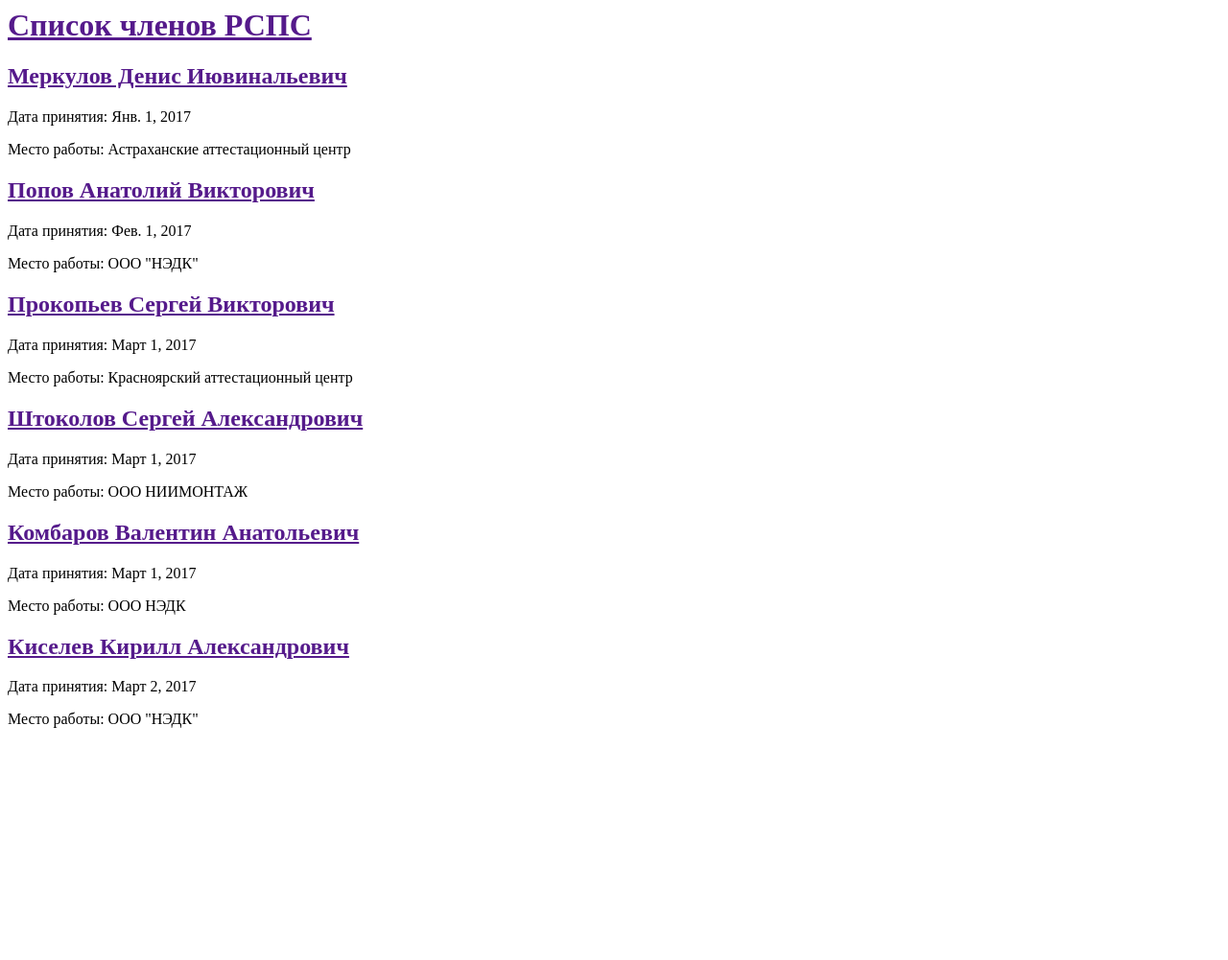
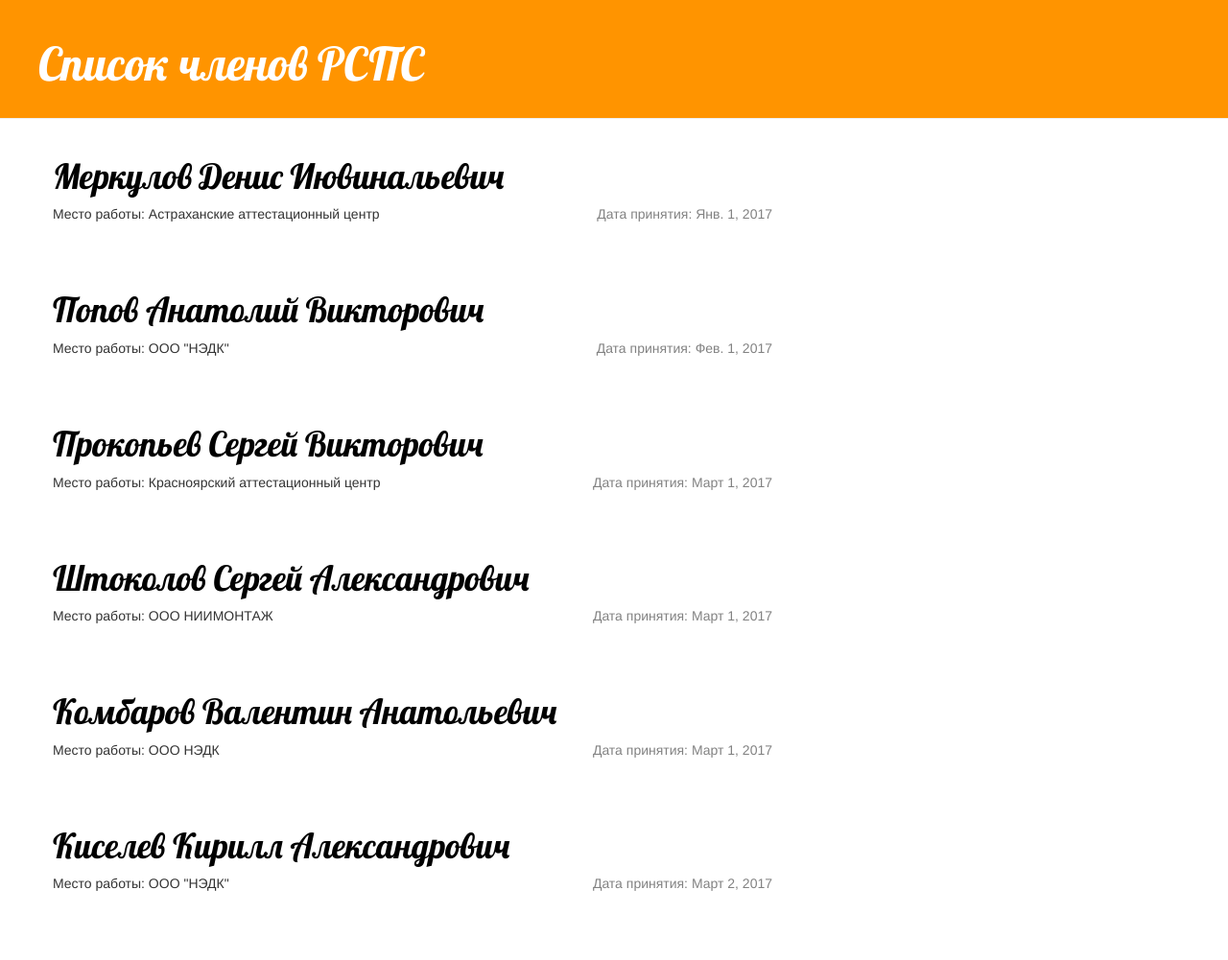
Before and after one commit to testpass1982/rspsmembers, a Django app: page / in a window 1280 px wide. Shown: the whole page at 96% size. Before the commit the page ends 759 px from the top, so only its background shows below. Run offline with Django 3.2, Linux system fonts and the light colour scheme; data comes from the database, SQL or seed files in the repository; both versions use the stored data as it was after the commit; some libraries are stand-ins or nearby versions.

Commit message:
added some styles to members_list

```diff
--- a/members/models.py
+++ b/members/models.py
@@ -8,6 +8,7 @@ class Region(models.Model):
 
     def __str__(self):
         return self.title
+
     class Meta:
         verbose_name = "Регион"
         verbose_name_plural = "Регионы"
--- /dev/null
+++ b/members/static/css/members.css
@@ -0,0 +1,47 @@
+.page-header {
+	background-color: #ff9400;
+	margin-top: 0;
+	padding: 20px 20px 20px 40px;
+    }
+
+.page-header h1, .page-header h1 a, .page-header h1 a:visited, .page-header h1 a:active {
+	color: #ffffff;
+	font-size: 36pt;
+	text-decoration: none;
+    }
+
+.content {
+	margin-left: 40px;
+    }
+
+h1, h2, h3, h4 {
+	font-family: 'Lobster', cursive;
+    }
+
+.date {
+	float: right;
+	color: #828282;
+    }
+
+.save {
+	float: right;
+    }
+
+.post-form textarea, .post-form input {
+	width: 100%;
+    }
+
+.top-menu, .top-menu:hover, .top-menu:visited {
+	color: #ffffff;
+	float: right;
+	font-size: 26pt;
+	margin-right: 20px;
+    }
+
+.post {
+	margin-bottom: 70px;
+    }
+
+.post h1 a, .post h1 a:visited {
+color: #000000;
+    }
--- a/members/templates/members/members_list.html
+++ b/members/templates/members/members_list.html
@@ -1,22 +1,34 @@
+{% load staticfiles %}
   <html>
         <head>
-            <title>Члены РСПС</title>
+
+		<link href="https://fonts.googleapis.com/css?family=Lobster&subset=latin,cyrillic" rel="stylesheet" type="text/css">
+		<link rel="stylesheet" href="//maxcdn.bootstrapcdn.com/bootstrap/3.2.0/css/bootstrap.min.css">
+		<link rel="stylesheet" href="//maxcdn.bootstrapcdn.com/bootstrap/3.2.0/css/bootstrap-theme.min.css">
+		<link rel="stylesheet" href="{% static 'css/members.css' %}">
+		<title>Члены РСПС</title>
+
         </head>
         <body>
-            <div>
+            <div class="page-header">
                 <h1><a href="">Список членов РСПС</a></h1>
             </div>
 
-            {% for member in members %}
+		<div class='content container'>
+			<div class="row">
+				<div class="col-md-8">
+					{% for member in members %}
+					<div class="post">
+						<h1><a href="">{{ member.last_name }} {{ member.first_name }} {{ member.middle_name }}</a></h1>
+						<div class="date">
+						<p>Дата принятия: {{ member.created_date }}</p>
+						</div>
+						<p>Место работы: {{ member.job }}</p>
+					</div>
+					{% endfor %}
+				</div>
+			</div>
+		</div>
 
-            <div>
-                <h2><a href="">{{ member.last_name }} {{ member.first_name }} {{ member.middle_name }}</a></h2>
-                <p>Дата принятия: {{ member.created_date }}</p>
-                <p>Место работы: {{ member.job }}</p>
-            </div>
-
-           {% endfor %}
-
-            </div>
         </body>
     </html>
```
Also changed, not shown: db.sqlite3.
